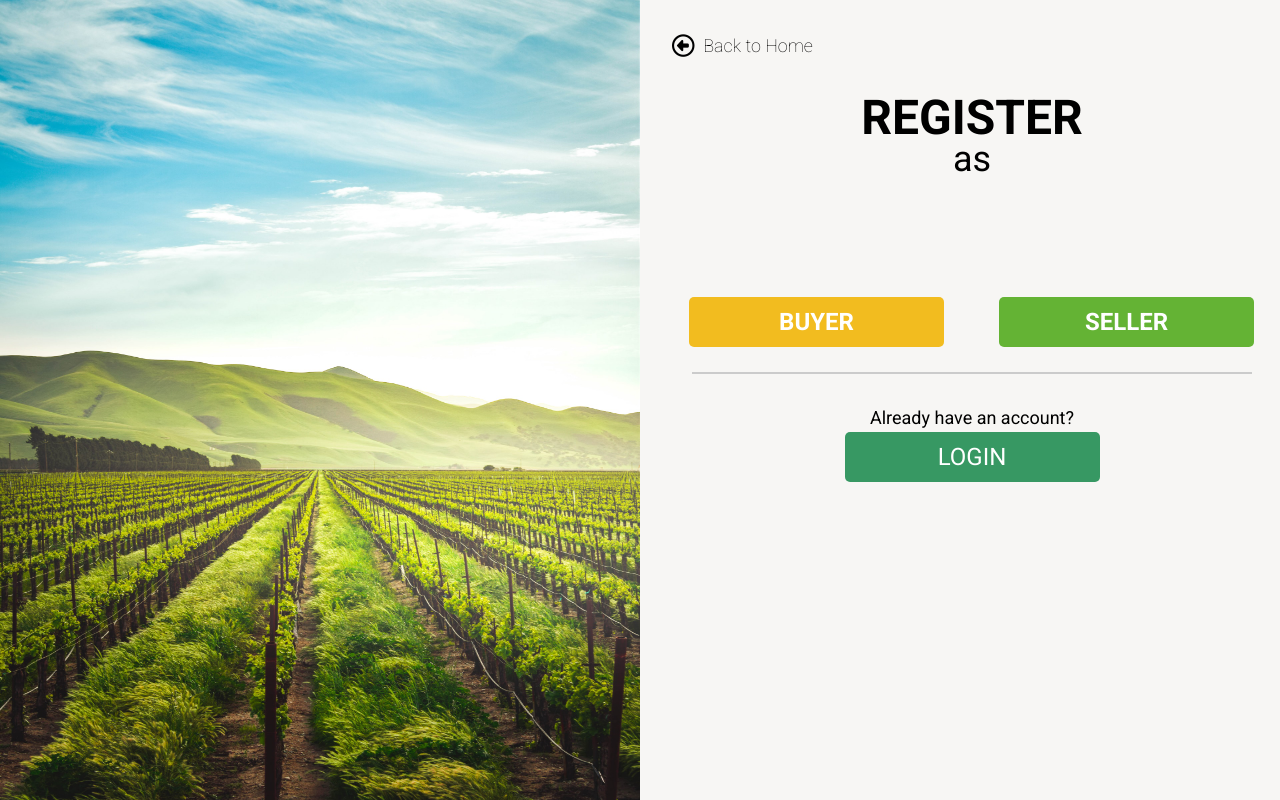
After one commit to jfalfeche/eComm, a PHP site: page /eComm/register.php in a window 1280 px wide. The commit adds this page. Run offline with PHP 8.4, Linux system fonts and the light colour scheme; some libraries are stand-ins or nearby versions.

Commit message:
created register as page
also updated registration pages

```diff
--- /dev/null
+++ b/assets/css/register-style.css
@@ -0,0 +1,130 @@
+@import url('https://fonts.googleapis.com/css2?family=Roboto:ital,wght@0,100;0,300;0,400;0,500;0,700;1,300;1,400;1,500&display=swap');
+
+* {
+	font-family: Roboto, sans-serif;
+}
+
+body {
+	background: #F7F6F4;
+}
+
+#container {
+	display: grid;
+	grid-template-columns: repeat(2, [col]50%);
+}
+
+.left-login {
+	width: 100%;
+	grid-column: col / span 1;
+    grid-row: row ;
+}
+
+.left-login img {
+	width: 100%;
+	height: 100vh;
+}
+
+.right-login {
+	width: 100%;
+	grid-column: col 2/ span 1;
+    grid-row: row ;
+    padding: 5%;
+}
+
+.signup-form h1 {
+  text-align:center;
+  color: black;
+  font-weight: 700;
+  font-size: 48px;
+}
+
+.signup-form .hint-text {
+  color: black;
+  margin-top: -20px;
+  margin-bottom: 91px;
+  text-align: center;
+  font-size: 36px;
+}
+
+.signup-form hr {
+  border: 1px solid #CBCBCB
+}
+
+.signup-form {
+	width:600px;
+	margin: 0 auto;
+	padding: 30px 0;
+  font-size: 18px;
+}
+
+.signup-form form {
+	padding: 20px;
+}
+
+.signup-form .form-group {
+	margin-bottom: -25px;
+}
+
+.signup-form .btn {
+	font-size: 24px;
+    width: 255px;
+    height: 50px;
+    outline: none !important;
+    border-radius: 5px;
+  	border-style:none;
+}
+
+.signup-form .btn1 {
+	background:#F2BC1F;
+    font-weight: 700;
+}
+
+.signup-form .btn1:hover {
+  box-shadow: 0px 0px 0px 3px #ffd34f;
+}
+
+.signup-form .btn2 {
+	background:#64B334;
+    font-weight: 700;
+}
+
+.signup-form .btn2:hover {
+  box-shadow: 0px 0px 0px 3px #64da1b;
+}
+
+.signup-form .btn3 {
+	background:#379863;
+    position: absolute;
+    font-weight: 400;
+    margin-top: 13px;
+}
+
+.signup-form .btn3:hover {
+  box-shadow: 0px 0px 0px 3px rgb(77, 161, 24);
+}
+
+.signup-form .row div:first-child {
+	padding-right: 3px;
+}
+
+.signup-form .row div:last-child {
+	padding-left: 12px;
+}
+
+.return a {
+   font-weight: 200;
+   font-size: 18px;
+   color: rgba(0, 0, 0, 1);
+}
+
+.return:hover, .return a:hover, .return i:hover {
+	text-decoration: none;
+	color: rgb(128,128,128);
+}
+
+.center {
+  display: flex;
+  justify-content: center;
+  align-items: center;
+  height: 40px;
+}
--- a/loginPage/login.php
+++ b/loginPage/login.php
@@ -39,7 +39,7 @@
 
 				<hr class="rounded-border">
 				<p>Don't have an account?</p>
-				<form method="post" action="registrationPage/" class="reg-button">
+				<form method="post" action="../registrationPage/register.php" class="reg-button">
 					<button type="submit" name="submit-button" class="btn btn-warning">CREATE A NEW ACCOUNT</button>
 				</form>
 			</div>
--- /dev/null
+++ b/registrationPage/register.php
@@ -0,0 +1,47 @@
+<!DOCTYPE html>
+<html>
+
+<head>
+    <title>PhilCafe - Register</title>
+    <script src="https://kit.fontawesome.com/58872a6613.js" crossorigin="anonymous"></script>
+    <link rel="stylesheet" href="https://maxcdn.bootstrapcdn.com/bootstrap/3.4.1/css/bootstrap.min.css">
+    <link rel="stylesheet" href="https://stackpath.bootstrapcdn.com/bootstrap/4.5.0/css/bootstrap.min.css">
+    <link rel="stylesheet" type="text/css" href="../assets/css/register-style.css">
+</head>
+
+<body>
+    <div id="container">
+
+        <div class="left-login">
+            <img src="../assets/img/login-bg.jpg">
+        </div>
+
+        <div class="right-login">
+            <div class="return">
+                <a href="../homePage/home.php" class="home">
+                    <i class="far fa-arrow-alt-circle-left fa-lg"></i>&nbsp;
+                    <span style="font-size: 18px;">Back to Home</span>
+                </a>
+            </div>
+
+            <div class="signup-form">
+                <h1>REGISTER</h1>
+                <p class="hint-text">as</p>
+                <div class="form-group">
+                    <div class="row">
+                        <form action="register_buyer.php" method="post"><div class="col"><button type="submit" class="btn btn-success btn1 btn-lg btn-block">BUYER</button></div></form>
+                        <form action="register_seller.php" method="post"><div class="col"><button type="submit" class="btn btn-success btn2 btn-lg btn-block">SELLER</button></div></form>
+                    </div>
+                </div>
+
+                <form action="../loginPage/login.php" method="post">
+                    <hr class="rounded-border">
+                    <div class="text-center" style="color:black; margin-top:30px">Already have an account?</div>
+                    <div class="center"><button type="submit" class="btn btn-success btn3 btn-lg btn-block">LOGIN</button></div>
+                </form>
+            </div>
+        </div>
+    </div>
+</body>
+
+</html>
```
Also changed, not shown: registrationPage/reg.css (+10 -0 lines), registrationPage/register_buyer.php (+9 -2 lines), registrationPage/register_seller.php (+8 -0 lines).
